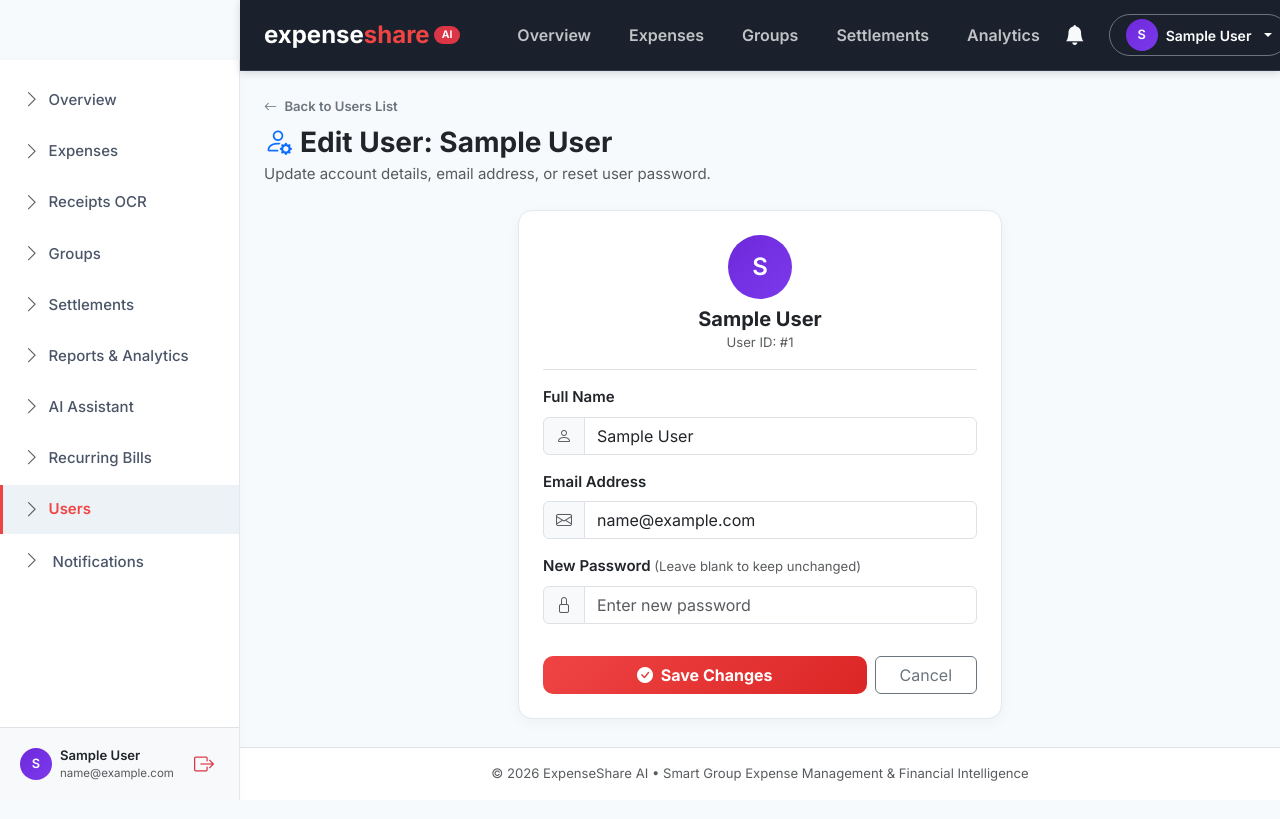
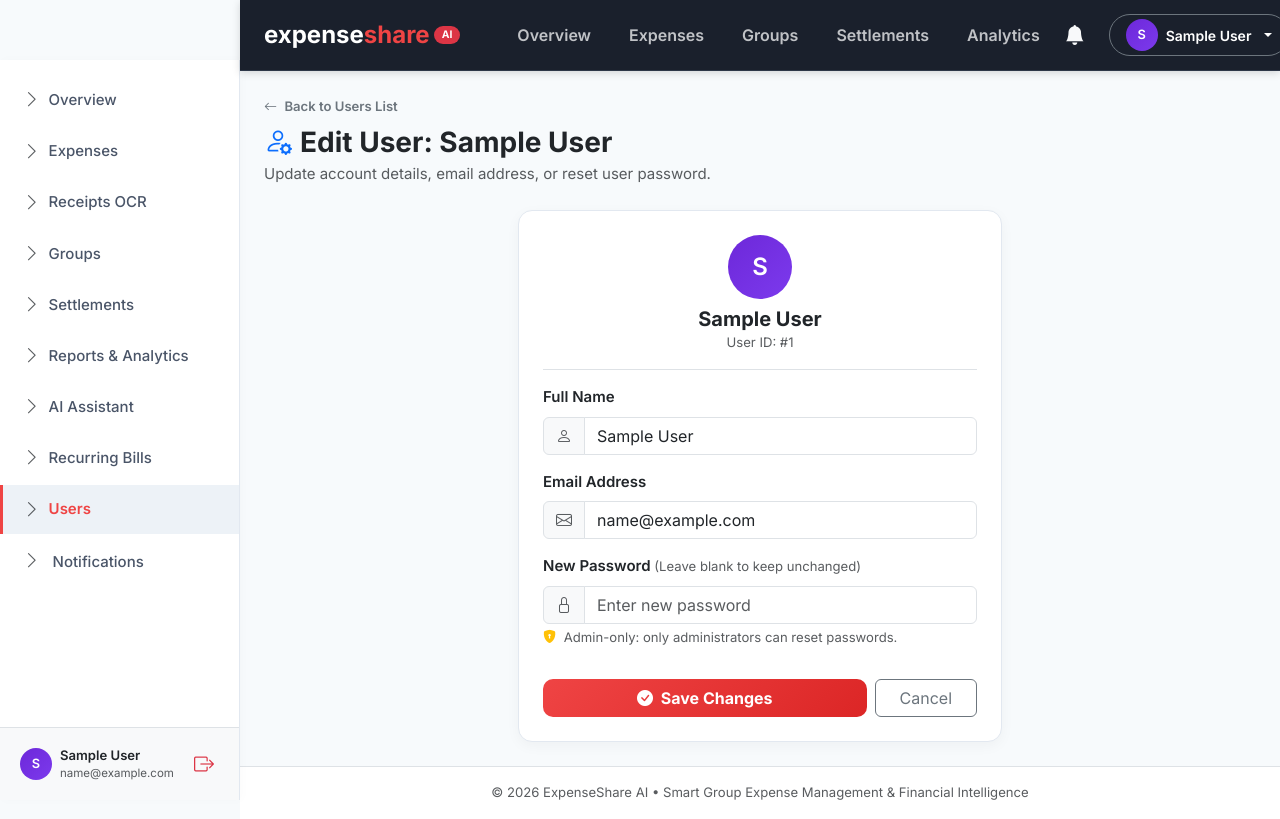
Before and after one commit to vignesh-developer6766/Expense-Share, a Flask app: page /users/1/edit in a window 1280 px wide. Run offline with Flask 3, Linux system fonts and the light colour scheme; a user stored in the database is signed in; tables that the repository leaves empty hold one stand-in row (values such as "Sample post").

Commit message:
feat: implement admin-only user management and update documentation

```diff
--- a/app/models/user.py
+++ b/app/models/user.py
@@ -17,6 +17,7 @@ class User(db.Model, UserMixin):
     name = db.Column(db.String(100), nullable=False)
     email = db.Column(db.String(120), unique=True, nullable=False, index=True)
     password_hash = db.Column(db.String(256), nullable=False)
+    is_admin = db.Column(db.Boolean, default=False, nullable=False)
     profile_image = db.Column(db.String(255), nullable=True)
     created_at = db.Column(db.DateTime, default=lambda: datetime.now(timezone.utc))
     updated_at = db.Column(
@@ -43,6 +44,7 @@ class User(db.Model, UserMixin):
             "id": self.id,
             "name": self.name,
             "email": self.email,
+            "is_admin": self.is_admin,
             "profile_image": self.profile_image,
             "created_at": self.created_at.isoformat() if self.created_at else None,
         }
--- a/app/routes/users.py
+++ b/app/routes/users.py
@@ -1,9 +1,17 @@
-from flask import Blueprint, render_template, request, flash, redirect, url_for
+from flask import Blueprint, render_template, request, flash, redirect, url_for, abort
 from flask_login import login_required, current_user
 from app.extensions import db
 from app.models.user import User
 
 users_bp = Blueprint("users", __name__, url_prefix="/users")
+
+
+def _require_admin():
+    """Redirect with a flash message if the current user is not an admin."""
+    if not current_user.is_admin:
+        flash("Access denied. Only administrators can manage user accounts.", "danger")
+        return redirect(url_for("users.list_users"))
+    return None
 
 
 @users_bp.route("")
@@ -28,6 +36,10 @@ def list_users():
 @users_bp.route("/<int:user_id>/edit", methods=["GET", "POST"])
 @login_required
 def edit_user(user_id):
+    denied = _require_admin()
+    if denied:
+        return denied
+
     user = db.session.get(User, user_id)
     if not user:
         flash("User not found.", "danger")
@@ -51,6 +63,8 @@ def edit_user(user_id):
         user.name = name
         user.email = email
 
+        # Only admin can reset passwords — field is admin-only in template, but
+        # we guard server-side too for safety.
         if password:
             if len(password) < 6:
                 flash("Password must be at least 6 characters long.", "danger")
@@ -67,6 +81,10 @@ def edit_user(user_id):
 @users_bp.route("/<int:user_id>/delete", methods=["POST"])
 @login_required
 def delete_user(user_id):
+    denied = _require_admin()
+    if denied:
+        return denied
+
     user = db.session.get(User, user_id)
     if not user:
         flash("User not found.", "danger")
--- a/app/templates/users/edit.html
+++ b/app/templates/users/edit.html
@@ -43,13 +43,16 @@
                     </div>
                 </div>
 
+                {% if current_user.is_admin %}
                 <div class="mb-4">
                     <label for="password" class="form-label fw-semibold">New Password <span class="text-muted fw-normal small">(Leave blank to keep unchanged)</span></label>
                     <div class="input-group">
                         <span class="input-group-text bg-light text-muted"><i class="bi bi-lock"></i></span>
                         <input type="password" class="form-control" id="password" name="password" placeholder="Enter new password">
                     </div>
+                    <div class="form-text text-muted"><i class="bi bi-shield-lock-fill me-1 text-warning"></i> Admin-only: only administrators can reset passwords.</div>
                 </div>
+                {% endif %}
 
                 <div class="d-flex gap-2 pt-2">
                     <button type="submit" class="btn btn-primary flex-grow-1 py-2.5 fw-bold">
--- a/scripts/seed_database.py
+++ b/scripts/seed_database.py
@@ -35,6 +35,9 @@ def seed():
             u.set_password("Password123")
             db.session.add(u)
             users[name] = u
+
+        # Vignesh is the super-admin
+        users["Vignesh"].is_admin = True
 
         db.session.commit()
 
```
Also changed, not shown: app/templates/users/list.html (+7 -0 lines), docs/PROJECT_DOCUMENTATION.md (+8 -4 lines), tests/test_users.py (+17 -3 lines).
